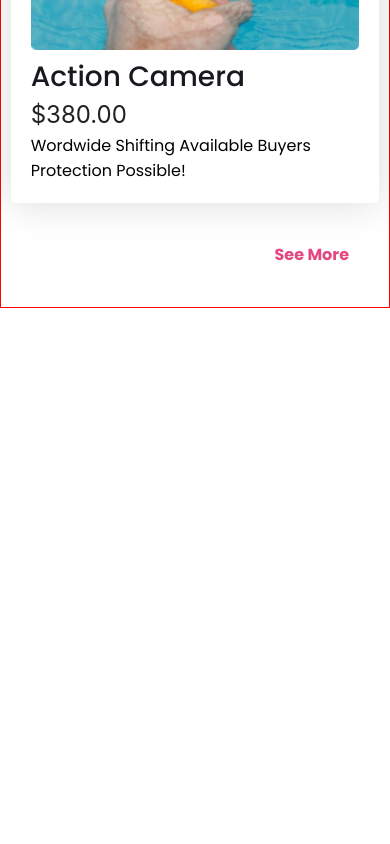
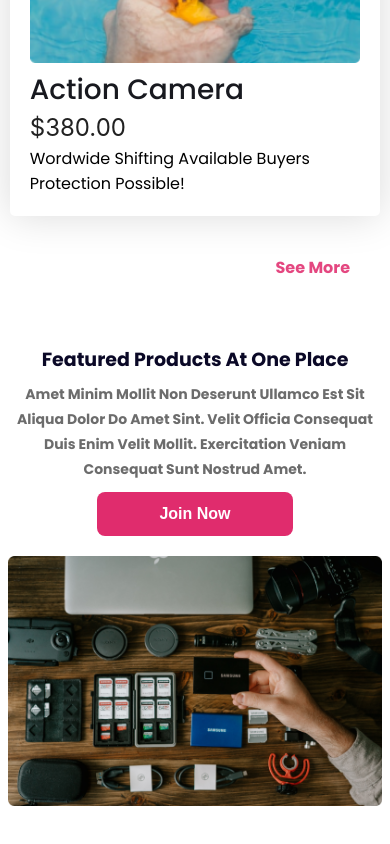
Before and after one commit to rabbi8535/web-influencer, a plain HTML site: page index.html in a window 390 px wide. Shown: the part 5037-5881 px from the top of the page. Before the commit the page ends 5384 px from the top, so only its background shows below. Drawn offline with Linux system fonts and the light colour scheme.

Commit message:
added feature section

```diff
--- a/index.html
+++ b/index.html
@@ -146,6 +146,19 @@
               </div>
               <h3 class="h3""><span>See More</span></h3>
         </section>
+
+        <section class="feature">
+            <div class="container">
+                <div class="img">
+                    <img src="images/gear.png" alt="gear">
+                </div>
+                <div class="title">
+                    <h3>Featured products at one place</h3>
+                    <p>Amet minim mollit non deserunt ullamco est sit aliqua dolor do amet sint. Velit officia consequat duis enim velit mollit. Exercitation veniam consequat sunt nostrud amet.</p>
+                    <button class="btn-1">Join Now</button>
+                </div>
+            </div>
+        </section>
     </main>
     <footer></footer>
 </body>
--- a/style.css
+++ b/style.css
@@ -221,7 +221,7 @@ main {
 }
 
 .gallary .container {
-    border: 1px solid red;
+    /* border: 1px solid red; */
     max-width: 1000px;
     margin: auto;
 
@@ -290,3 +290,102 @@ main {
     margin: 20px;
     cursor: pointer;
 }
+
+/* feature section*/
+
+.feature {
+    max-width: 1140px;
+    margin: 10% auto;
+    padding: 2%;
+}
+
+.feature .container {
+    /* border: 1px solid red; */
+    max-width: 1140px;
+    margin: auto;
+    /* padding:10px 30px; */
+    display: flex;
+    justify-content: space-between;
+    align-items: center;
+    gap: 20px;
+
+
+
+}
+
+.feature .container .img {
+    /* border: 1px solid red; */
+    width: 50%;
+    height: 100%;
+
+
+}
+
+.feature .container .img img {
+    width: 90%;
+    height: 100%;
+
+}
+
+.feature .container .title {
+    width: 50%;
+    display: flex;
+    flex-direction: column;
+    gap: 10px;
+    justify-content: center;
+}
+
+.feature .container .title h3 {
+    color: rgb(10, 8, 38);
+    font-size: 20px;
+    font-weight: 700;
+    line-height: 50px;
+    text-align: left;
+}
+
+.feature .container .title p {
+    color: rgb(108, 108, 108);
+    font-size: 16px;
+    font-weight: 700;
+    line-height: 28px;
+    text-align: left;
+}
+
+
+
+.feature .container button {
+    border-radius: 8px;
+}
+
+/* media query */
+
+@media screen and (min-width:280px) and (max-width:700px){
+    .feature .container{
+        flex-direction: column-reverse;
+    }
+
+    .feature .container .img{
+        width: 100%;
+        align-items: center;
+        justify-content: center;
+    }
+    .feature .container .img img{
+        width: 100%;
+    }
+
+    .feature .container .title{
+        width: 100%;
+        justify-content: center;
+        align-items: center;
+    }
+    .feature .container .title h3{
+        font-size: 19px;
+        line-height: 25px;
+        text-align: center;
+    }
+    .feature .container .title p{
+        font-size: 14px;
+        line-height: 25px;
+        text-align: center;
+    }
+}
```
